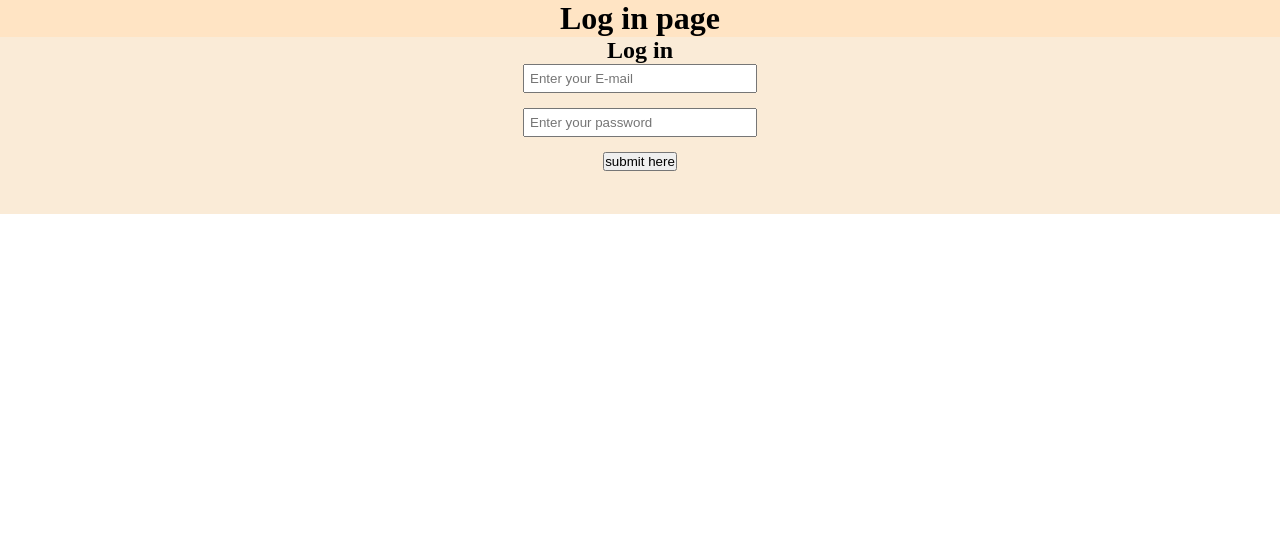
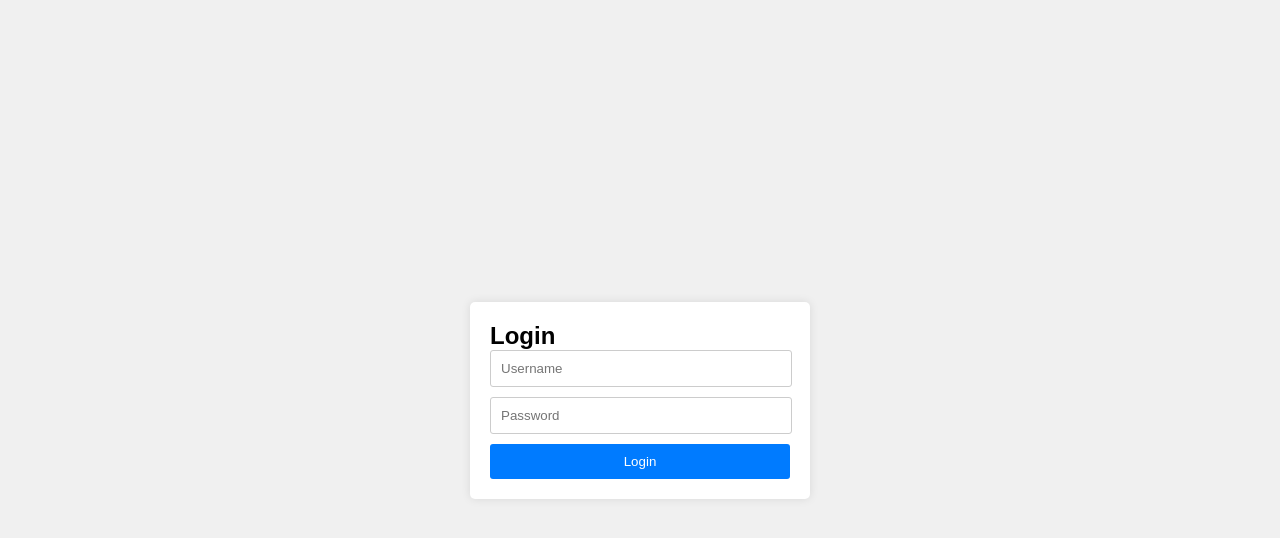
Before and after one commit to ToshifumiDT/JavascriptWebsite, a plain HTML site: page page2.html in a window 1280 px wide. Drawn offline with Linux system fonts and the light colour scheme.

Commit message:
added login-form(js).

```diff
--- a/css/page2.css
+++ b/css/page2.css
@@ -2,31 +2,37 @@
     padding: 0%;
     margin:0%
 }
-header{
-    background-color: bisque;
-    text-align: center;
-}
-main{
-    text-align: center;
-    background-color: antiquewhite;
-}
-
-#Log-in-section {
-    background-color: antiquewhite;
-    position: relative;
-    margin: auto;
+body {
+    font-family: Arial, sans-serif;
+    margin: 0;
+    padding: 0;
+    display: flex;
+    justify-content: center;
+    align-items: center;
+    height: 100vh;
+    background-color: #f0f0f0;
+  }
+form {
+    background-color: #fff;
+    padding: 20px;
+    border-radius: 5px;
+    box-shadow: 0 0 10px rgba(0, 0, 0, 0.1);
     width: 300px;
-    height: 150px;
-}
-
-input[type="email"],
-input[type="password"]{
-    margin-bottom: 5%;
-    padding: 5px;
-    width: 220px;
-    height: 4%;
-}
-
-footer{
-    background-color: antiquewhite;
-}
+  }
+input[type="text"],
+input[type="password"] {
+    width: calc(100% - 20px);
+    padding: 10px;
+    margin-bottom: 10px;
+    border: 1px solid #ccc;
+    border-radius: 3px;
+  }
+input[type="submit"] {
+    width: 100%;
+    padding: 10px;
+    border: none;
+    background-color: #007bff;
+    color: #fff;
+    border-radius: 3px;
+    cursor: pointer;
+  }
--- a/css/style.css
+++ b/css/style.css
@@ -4,7 +4,7 @@
 }
 /*header*/
 header{
-    background-color: bisque;
+    background-color: linear-gradient(to right, #e28800, #ff6600);
     padding: 30px;
     text-align: center;
 }
--- /dev/null
+++ b/login.js
@@ -0,0 +1,21 @@
+// JavaScript
+document.getElementById("loginForm").addEventListener("submit", function(event) {
+    event.preventDefault(); // Prevent default form submission
+
+    // Get input values
+    var username = document.getElementById("username").value;
+    var password = document.getElementById("password").value;
+
+    // Specify the desired username and password
+    var desiredUsername = "123456";
+    var desiredPassword = "654321";
+
+    // Check if the entered username and password match the desired values
+    if (username === desiredUsername && password === desiredPassword) {
+      // Redirect to page3.html if the username and password are correct
+      window.location.href = "./page3.html";
+    } else {
+      // Display login error message if the username or password is incorrect
+      alert("Login error: Invalid username or password");
+    }
+  });
--- a/page2.html
+++ b/page2.html
@@ -8,25 +8,14 @@
     <link rel="shortcut icon" href="./images/favicon-16x16.png" type="image/x-icon">
 </head>
 <body>
-    <!--header-->
-    <header>
-        <h1>Log in page</h1>
-    </header>
-    <!--main-->
-    <main>
-        <h2>Log in</h2>
-        <section id="Log-in-section">
-            <div>
-                <input type="email" name="email" id="email" placeholder="Enter your E-mail">
 
-                <input type="password" name="password" id="password" placeholder="Enter your password">
-                <input type="submit" id="submit" value="submit here">
-            </div>
-        </section>
-    </main>
-    <!--aside-->
-    <aside></aside>
-    <!--footer-->
-    <footer></footer>
+    <form id="loginForm">
+      <h2>Login</h2>
+      <input type="text" id="username" placeholder="Username" required>
+      <input type="password" id="password" placeholder="Password" required>
+      <input type="submit" value="Login">
+    </form>
+
+    <script src="./login.js"></script>
 </body>
 </html>
```
Also changed, not shown: page3.html (added, +11 -0 lines), index.js (deleted).
